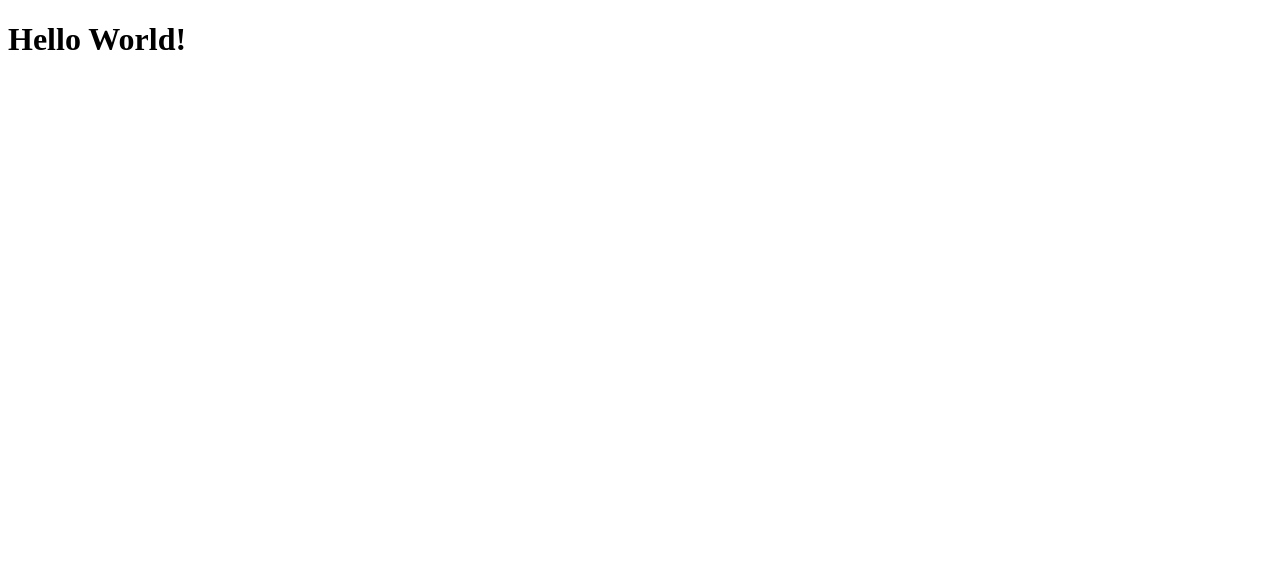
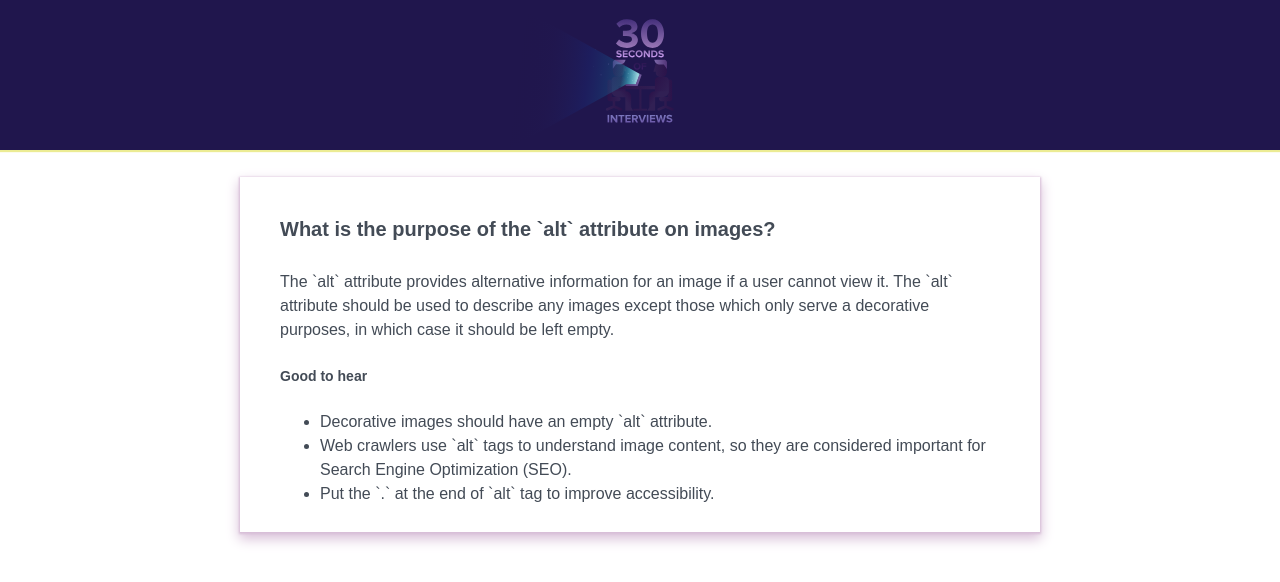
Before and after one commit to 1kvsn/JS_core, a browser extension: page Day 13 - Chrome Extension/Project/chrome_extension/index.html in a window 1280 px wide. Drawn offline with Linux system fonts and the light colour scheme.

Commit message:
Add Chrome Extension

````diff
--- a/Day 13 - Chrome Extension/Project/chrome_extension/css/main.css
+++ b/Day 13 - Chrome Extension/Project/chrome_extension/css/main.css
@@ -1,2 +1,169 @@
 /* Importing Normalize css */
 @import url("normalize.css");
+
+/* Main CSS */
+:root {
+	--bg-primary: #4e5266;
+	--bg-secondary: #575B72;
+	--color-primary: #4cabb1;
+	--color-secondary: #69c7ad;
+	--color-tertiary: #fed586;
+	--font: 'Raleway', sans-serif;
+	--text-color: #434b56;
+	--heading-color: #fff;
+	font-size: 16px;
+}
+body {
+	font-family: var(--font);
+	line-height: 1.5;
+	color: var(--text-color);
+}
+
+
+/********** Base CSS *************/
+*, *:before, *:after {
+	box-sizing: border-box;
+}
+a {
+	text-decoration: none;
+	color: #fff;
+}
+button {
+	border: 0;
+	cursor: pointer;
+}
+button:focus {
+	outline: 0;
+}
+input {
+	border: 0;
+	margin: 0;
+}
+input:focus {
+	outline: 0;
+}
+/** Heading Elements **/
+h1 {
+	font-size: 3rem;
+	font-weight: 700;
+}
+h2 {
+	font-size: 2.5rem;
+	font-weight: 700;
+}
+h3 {
+	font-size: 2rem;
+	font-weight: 700;
+}
+h4 {
+	font-size: 1.5rem;
+	font-weight: 700;
+}
+h5 {
+	font-size: 1rem;
+	font-weight: 700;
+}
+h6 {
+	font-size: 0.8rem;
+	font-weight: 700;
+}
+.float-left {
+	float: left;
+}
+.float-right {
+	float: right;
+}
+.capitalize {
+	text-transform: capitalize;
+}
+.uppercase {
+	text-transform: uppercase;
+}
+.text-center {
+	text-align: center;
+}
+.text-left {
+	text-align: left;
+}
+.text-right {
+	text-align: right;
+}
+.img-responsive {
+	width: 100%;
+}
+/** clearfix **/
+.clearfix:before, .clearfix:after {
+	content: '';
+	display: table;
+}
+.clearfix:after {
+	clear: both;
+}
+.clearfix {
+	*zoom: 1;
+}
+
+/* General */
+.wrapper {
+	max-width: 1000px;
+	width: 100%;
+	margin: 0 auto;
+}
+.padding {
+	padding: 80px 0;
+}
+.heading {
+	color: var(--heading-color);
+	font-size: 1.5rem;
+	font-weight: 500;
+	letter-spacing: 0.05rem;
+}
+.heading-secondary {
+	color: var(--text-color);
+}
+.sub-heading {
+	font-weight: 400;
+	color: #b6babf;
+}
+
+/* Chrome Extension Styles */
+
+.question-container h4 {
+	font-size: 20px;
+}
+
+.question-container h5 {
+	font-size: 14px;
+}
+
+header img {
+	height: 150px;
+	background-color: #20164D;
+	box-shadow: 1px 1px 1px 1px rgb(236, 236, 148);
+}
+
+.question-container {
+	max-width: 800px;
+	width: 100%;
+	margin: 0 auto;
+	/* box-shadow: inset 0px 0px 3px 1px rgba(240, 128, 128, 0.685),
+							inset 0 0 2px 1px rgba(240, 128, 128, 0.685), */
+
+
+box-shadow: 0px 6px 12px 1px thistle,
+						0px 1px 2px 1px thistle;
+
+	/* box-shadow: rgba(0, 32, 128, 0.1) 0px 0.4rem 0.8rem -0.1rem, rgb(240, 242, 247) 0px 0px 0px 1px; */
+
+	padding: 10px;
+	padding-left: 40px;
+	padding-right: 40px;
+	margin-top: 20px;
+}
+
+.btn {
+	width: 100px;
+	height: 20px;
+	padding: 5px;
+	box-shadow: 1px 1px 1px 1px mistyrose,
+}
--- a/Day 13 - Chrome Extension/Project/chrome_extension/index.html
+++ b/Day 13 - Chrome Extension/Project/chrome_extension/index.html
@@ -4,9 +4,22 @@
     <meta charset="UTF-8">
     <meta name="viewport" content="width=device-width, initial-scale=1.0">
     <meta http-equiv="X-UA-Compatible" content="ie=edge">
-  <title>Chrome</title>
+    <link rel="stylesheet" href="./css/main.css">
+    <title>My Chrome Extension</title>
   </head>
   <body>
-  <h1>Hello World!</h1>
+    <main>
+      <header>
+        <img class='img-responsive' src="img/logo.svg">
+      </header>
+      <div class="wrapper">
+        <div class='question-container'>
+          <div class='question q-1'>
+
+          </div>
+        </div>
+      </div>
+    </main>
+    <script src="js/main.js"></script>
   </body>
 </html>
--- a/Day 13 - Chrome Extension/Project/chrome_extension/js/main.js
+++ b/Day 13 - Chrome Extension/Project/chrome_extension/js/main.js
@@ -0,0 +1,177 @@
+var quesContainer = document.body.querySelector('.question-container');
+
+var quesBank = [
+  {
+    "name": "alt-attribute.md",
+    "question": "What is the purpose of the `alt` attribute on images?",
+    "answer": "The `alt` attribute provides alternative information for an image if a user cannot view it. The `alt` attribute should be used to describe any images except those which only serve a decorative purposes, in which case it should be left empty.",
+    "goodToHear": [
+      "Decorative images should have an empty `alt` attribute.",
+      "Web crawlers use `alt` tags to understand image content, so they are considered important for Search Engine Optimization (SEO).",
+      "Put the `.` at the end of `alt` tag to improve accessibility."
+    ],
+    "links": [
+      "[A good basis for accessibility](https://developer.mozilla.org/en-US/docs/Learn/Accessibility/HTML)"
+    ],
+    "tags": [
+      "html"
+    ],
+    "expertise": 0,
+    "questionCodeBlocks": [],
+    "answerCodeBlocks": []
+	},
+	{
+    "name": "callbacks.md",
+    "question": "What is a callback? Can you show an example using one?",
+    "answer": "Callbacks are functions passed as an argument to another function to be executed once an event has occurred or a certain task is complete, often used in asynchronous code. Callback functions are invoked later by a piece of code but can be declared on initialization without being invoked.\n\nAs an example, event listeners are asynchronous callbacks that are only executed when a specific event occurs.\n\n```js\nfunction onClick() {\n  console.log(\"The user clicked on the page.\")\n}\ndocument.addEventListener(\"click\", onClick)\n```\n\nHowever, callbacks can also be synchronous. The following `map` function takes a callback function that is invoked synchronously for each iteration of the loop (array element).\n\n```js\nconst map = (arr, callback) => {\n  const result = []\n  for (let i = 0; i < arr.length; i++) {\n    result.push(callback(arr[i], i))\n  }\n  return result\n}\nmap([1, 2, 3, 4, 5], n => n * 2) // [2, 4, 6, 8, 10]\n```",
+    "goodToHear": [
+      "Functions are first-class objects in JavaScript",
+      "Callbacks vs Promises"
+    ],
+    "links": [
+      "[MDN docs for callbacks](https://developer.mozilla.org/en-US/docs/Glossary/Callback_function)"
+    ],
+    "tags": [
+      "javascript"
+    ],
+    "expertise": 1,
+    "questionCodeBlocks": [],
+    "answerCodeBlocks": [
+      "```js\nfunction onClick() {\n  console.log(\"The user clicked on the page.\")\n}\ndocument.addEventListener(\"click\", onClick)\n```",
+      "```js\nconst map = (arr, callback) => {\n  const result = []\n  for (let i = 0; i < arr.length; i++) {\n    result.push(callback(arr[i], i))\n  }\n  return result\n}\nmap([1, 2, 3, 4, 5], n => n * 2) // [2, 4, 6, 8, 10]\n```"
+    ]
+	},
+	{
+    "name": "closures.md",
+    "question": "What is a closure? Can you give a useful example of one?",
+    "answer": "A closure is a function defined inside another function and has access to its lexical scope even when it is executing outside its lexical scope. The closure has access to variables in three scopes:\n\n* Variables declared in its own scope\n* Variables declared in the scope of the parent function\n* Variables declared in the global scope\n\nIn JavaScript, all functions are closures because they have access to the outer scope, but most functions don't utilise the usefulness of closures: the persistence of state. Closures are also sometimes called stateful functions because of this.\n\nIn addition, closures are the only way to store private data that can't be accessed from the outside in JavaScript. They are the key to the UMD (Universal Module Definition) pattern, which is frequently used in libraries that only expose a public API but keep the implementation details private, preventing name collisions with other libraries or the user's own code.",
+    "goodToHear": [
+      "Closures are useful because they let you associate data with a function that operates on that data.",
+      "A closure can substitute an object with only a single method.",
+      "Closures can be used to emulate private properties and methods."
+    ],
+    "links": [
+      "[MDN docs for closures](https://developer.mozilla.org/en-US/docs/Web/JavaScript/Closures)",
+      "[What is a closure](https://medium.com/javascript-scene/master-the-javascript-interview-what-is-a-closure-b2f0d2152b36)",
+      "[I never understood JavaScript closures](https://medium.com/dailyjs/i-never-understood-javascript-closures-9663703368e8)"
+    ],
+    "tags": [
+      "javascript"
+    ],
+    "expertise": 2,
+    "questionCodeBlocks": [],
+    "answerCodeBlocks": []
+	},
+	{
+    "name": "css-box-model.md",
+    "question": "Describe the layout of the CSS Box Model and briefly describe each component.",
+    "answer": "<!-- Your answer goes here. -->\n\n`Content`: The inner-most part of the box filled with content, such as text, an image, or video player. It has the dimensions `content-box width` and `content-box height`.\n\n`Padding`: The transparent area surrounding the content. It has dimensions `padding-box width` and `padding-box height`.\n\n`Border`: The area surrounding the padding (if any) and content. It has dimensions `border-box width` and `border-box height`.\n\n_Margin_: The transparent outer-most layer that surrounds the border. It separates the element from other elements in the DOM. It has dimensions `margin-box width` and `margin-box height`.\n\n![alt text](https://www.washington.edu/accesscomputing/webd2/student/unit3/images/boxmodel.gif)",
+    "goodToHear": [
+      "This is a very common question asked during front-end interviews and while it may seem easy, it is critical you know it well!",
+      "Shows a solid understanding of spacing and the DOM"
+    ],
+    "links": [
+      "[W3School's CSS Box Model Page](https://www.w3schools.com/Css/css_boxmodel.asp)",
+      "[Mozilla's Intro to the CSS Box Model](https://developer.mozilla.org/en-US/docs/Web/CSS/CSS_Box_Model/Introduction_to_the_CSS_box_model)"
+    ],
+    "tags": [
+      "css"
+    ],
+    "expertise": 1,
+    "questionCodeBlocks": [],
+    "answerCodeBlocks": []
+  },
+  {
+    "name": "css-preprocessors.md",
+    "question": "What are the advantages of using CSS preprocessors?",
+    "answer": "CSS preprocessors add useful functionality that native CSS does not have, and generally make CSS neater and more maintainable by enabling DRY (Don't Repeat Yourself) principles. Their terse syntax for nested selectors cuts down on repeated code. They provide variables for consistent theming (however, CSS variables have largely replaced this functionality) and additional tools like color functions (`lighten`, `darken`, `transparentize`, etc), mixins, and loops that make CSS more like a real programming language and gives the developer more power to generate complex CSS.",
+    "goodToHear": [
+      "They allow us to write more maintainable and scalable CSS",
+      "Some disadvantages of using CSS preprocessors (setup, re-compilation time can be slow etc.)"
+    ],
+    "links": [
+      "[CSS Preprocessors](https://medium.com/@garyfagan/css-preprocessors-6f226fa16f27)"
+    ],
+    "tags": [
+      "css"
+    ],
+    "expertise": 0,
+    "questionCodeBlocks": [],
+    "answerCodeBlocks": []
+	},
+	{
+    "name": "css-specificity.md",
+    "question": "Can you describe how CSS specificity works?",
+    "answer": "Assuming the browser has already determined the set of rules for an element, each rule is assigned a matrix of values, which correspond to the following from highest to lowest specificity:\n\n* Inline rules (binary - 1 or 0)\n* Number of id selectors\n* Number of class, pseudo-class and attribute selectors\n* Number of tags and pseudo-element selectors\n\nWhen two selectors are compared, the comparison is made on a per-column basis (e.g. an id selector will always be higher than any amount of class selectors, as ids have higher specificity than classes). In cases of equal specificity between multiple rules, the rules that comes last in the page's style sheet is deemed more specific and therefore applied to the element.",
+    "goodToHear": [
+      "Specificity matrix: [inline, id, class/pseudo-class/attribute, tag/pseudo-element]",
+      "In cases of equal specificity, last rule is applied"
+    ],
+    "links": [
+      "[CSS Specificity](https://www.smashingmagazine.com/2007/07/css-specificity-things-you-should-know/)"
+    ],
+    "tags": [
+      "css"
+    ],
+    "expertise": 2,
+    "questionCodeBlocks": [],
+    "answerCodeBlocks": []
+  },
+  {
+    "name": "dom.md",
+    "question": "What is the DOM?",
+    "answer": "The DOM (Document Object Model) is a cross-platform API that treats HTML and XML documents as a tree structure consisting of nodes. These nodes (such as elements and text nodes) are objects that can be programmatically manipulated and any visible changes made to them are reflected live in the document. In a browser, this API is available to JavaScript where DOM nodes can be manipulated to change their styles, contents, placement in the document, or interacted with through event listeners.",
+    "goodToHear": [
+      "The DOM was designed to be independent of any particular programming language, making the structural representation of the document available from a single, consistent API.",
+      "The DOM is constructed progressively in the browser as a page loads, which is why scripts are often placed at the bottom of a page, in the `<head>` with a `defer` attribute, or inside a `DOMContentLoaded` event listener. Scripts that manipulate DOM nodes should be run after the DOM has been constructed to avoid errors.",
+      "`document.getElementById()` and `document.querySelector()` are common functions for selecting DOM nodes.",
+      "Setting the `innerHTML` property to a new value runs the string through the HTML parser, offering an easy way to append dynamic HTML content to a node."
+    ],
+    "links": [
+      "[MDN docs for DOM](https://developer.mozilla.org/en-US/docs/DOM)"
+    ],
+    "tags": [
+      "html",
+      "javascript"
+    ],
+    "expertise": 1,
+    "questionCodeBlocks": [],
+    "answerCodeBlocks": []
+  },
+  {
+    "name": "double-vs-triple-equals.md",
+    "question": "What is the difference between the equality operators `==` and `===`?",
+    "answer": "Triple equals (`===`) checks for strict equality, which means both the type and value must be the same. Double equals (`==`) on the other hand first performs type coercion so that both operands are of the same type and then applies strict comparison.",
+    "goodToHear": [
+      "Whenever possible, use triple equals to test equality because loose equality `==` can have unintuitive results.",
+      "Type coercion means the values are converted into the same type.",
+      "Mention of falsy values and their comparison."
+    ],
+    "links": [
+      "[MDN docs for comparison operators](https://developer.mozilla.org/en-US/docs/Web/JavaScript/Reference/Operators/Comparison_Operators)"
+    ],
+    "tags": [
+      "javascript"
+    ],
+    "expertise": 0,
+    "questionCodeBlocks": [],
+    "answerCodeBlocks": []
+	}
+]
+
+function showAll() {
+	var newDiv = document.createElement('div');
+	newDiv.classList.add('question');
+	newDiv.innerHTML = `
+	<h4>${quesBank[0].question}</h4>
+	<p>${quesBank[0].answer}</p>
+	<h5>Good to hear</h5>
+	<ul>
+		<li>${quesBank[0].goodToHear[0]}</li>
+		<li>${quesBank[0].goodToHear[1]}</li>
+		<li>${quesBank[0].goodToHear[2]}</li>
+	</ul>
+	`
+	quesContainer.appendChild(newDiv);
+}
+showAll();
````
Also changed, not shown: Day 13 - Chrome Extension/Project/chrome_extension/img/logo.jpg (added), Day 13 - Chrome Extension/Project/chrome_extension/img/logo.svg (added). Lines whose indentation alone changed are shown as unchanged.
